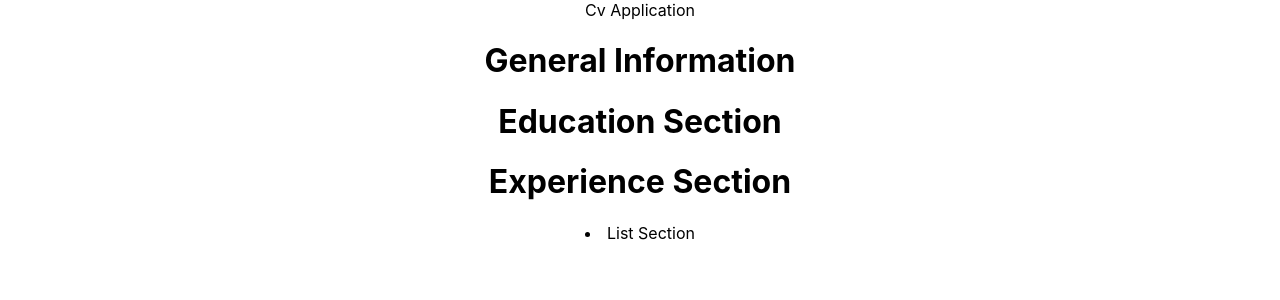
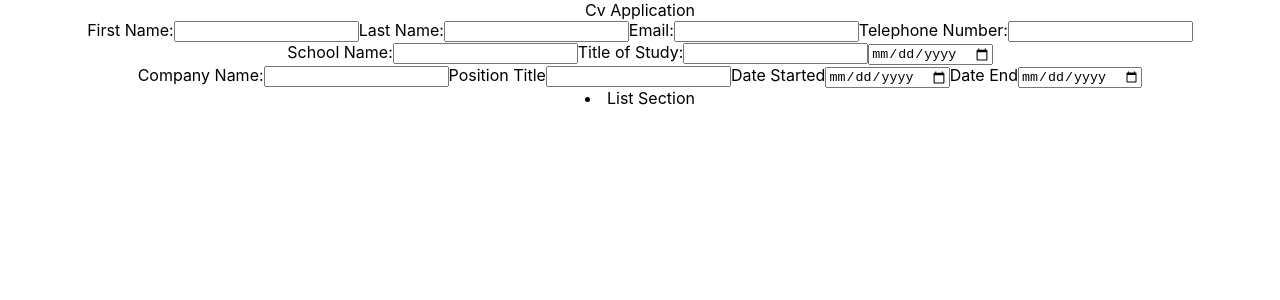
Before and after one commit to Robo-91/Cv_Application_TOP, a React (Create React App) app in the folder cv-app/: page / in a window 1280 px wide. Shown: the top 300 px of the page. Built offline with nearby package versions, Linux system fonts and the light colour scheme.

Commit message:
added inputs to components

```diff
--- a/cv-app/src/components/Education.js
+++ b/cv-app/src/components/Education.js
@@ -1,6 +1,13 @@
 const Education = () => {
     return (
-        <h1>Education Section</h1>
+        <div>
+            <label htmlFor="school-name">School Name:</label>
+            <input id="school-name" type="text" />
+            <label htmlFor="title-of-study">Title of Study:</label>
+            <input id="title-of-study" type="text" />
+            <label htmlFor="graduation-date"></label>
+            <input id="graduation-date" type="date" />
+        </div>
     );
 };
 
--- a/cv-app/src/components/Experience.js
+++ b/cv-app/src/components/Experience.js
@@ -1,6 +1,15 @@
 const Experience = () => {
     return (
-        <h1>Experience Section</h1>
+        <div>
+            <label htmlFor="company-name">Company Name:</label>
+            <input id="company-name" type="text" />
+            <label htmlFor="position-title">Position Title</label>
+            <input id="position-title" type="text" />
+            <label htmlFor="start-date">Date Started</label>
+            <input id="start-date" type="date" />
+            <label htmlFor="end-date">Date End</label>
+            <input id="end-date" type="date" />
+        </div>
     );
 };
 
--- a/cv-app/src/components/GeneralInformation.js
+++ b/cv-app/src/components/GeneralInformation.js
@@ -1,6 +1,15 @@
 const GeneralInformation = () => {
     return (
-        <h1>General Information</h1>
+        <div>
+            <label htmlFor="fname">First Name:</label>
+            <input id="fname" type="text" />
+            <label htmlFor="lname">Last Name:</label>
+            <input id="lname" type="text" />
+            <label htmlFor="email">Email:</label>
+            <input id="email" type="email" />
+            <label htmlFor="phonenumber">Telephone Number:</label>
+            <input id="phonenumber" type="tel" pattern="[0-9]{3}-[0-9]{3}-[0-9]{4}" />
+        </div>
     );
 };
 
```
